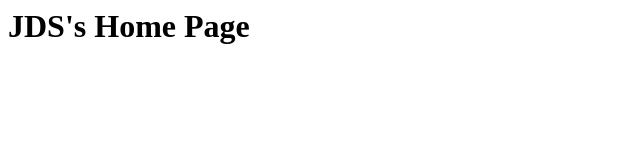
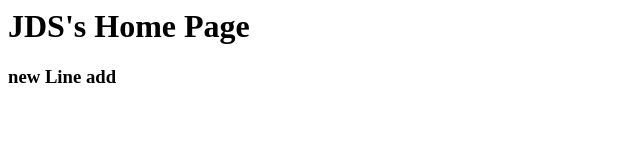
Before and after one commit to daseul2023/proj01, a plain HTML site: page index.html in a window 1280 px wide. Shown: the whole page, without its empty margins (0-640 px from the left). Drawn offline with Linux system fonts and the light colour scheme.

```diff
--- a/index.html
+++ b/index.html
@@ -1,3 +1,4 @@
 <h1>
 	JDS's Home Page
 </h1>
+<h3> new Line add </h3>
```
Also changed, not shown: aaa.txt (added).
